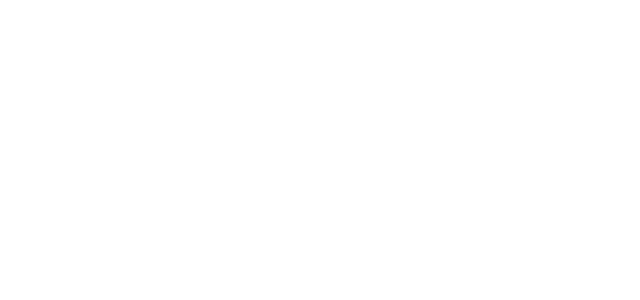
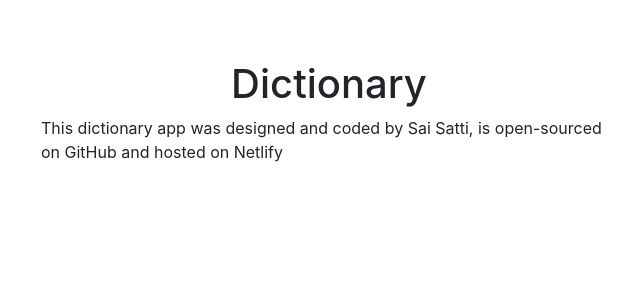
Before and after one commit to Sai-S-Mc/project-11-dictionary-app, a React (Create React App) app: page / in a window 1280 px wide. Shown: the top 300 px of the page, without its empty margins (311-951 px from the left). Built offline with nearby package versions, Linux system fonts and the light colour scheme.

Commit message:
Added basic structure

```diff
--- a/src/components/App.js
+++ b/src/components/App.js
@@ -1,8 +1,18 @@
 import "../styles/App.css";
+import Dictionary from "./Dictionary";
 
 function App() {
   return (
     <div className="App">
+      <div className="container">
+        <main>
+          <Dictionary />
+        </main>
+        <footer>
+          This dictionary app was designed and coded by Sai Satti, is
+          open-sourced on GitHub and hosted on Netlify
+        </footer>
+      </div>
     </div>
   );
 }
--- /dev/null
+++ b/src/components/Dictionary.js
@@ -0,0 +1,5 @@
+export default function Dictionary() {
+  return <div className="Dictionary">
+    <h1 className="text-center">Dictionary</h1>
+  </div>;
+}
--- a/src/index.css
+++ b/src/index.css
@@ -6,8 +6,3 @@
   -webkit-font-smoothing: antialiased;
   -moz-osx-font-smoothing: grayscale;
 }
-
-code {
-  font-family: source-code-pro, Menlo, Monaco, Consolas, 'Courier New',
-    monospace;
-}
--- a/src/styles/App.css
+++ b/src/styles/App.css
@@ -0,0 +1,4 @@
+.App .container {
+  margin-top: 60px;
+  max-width: 600px;
+}
```
